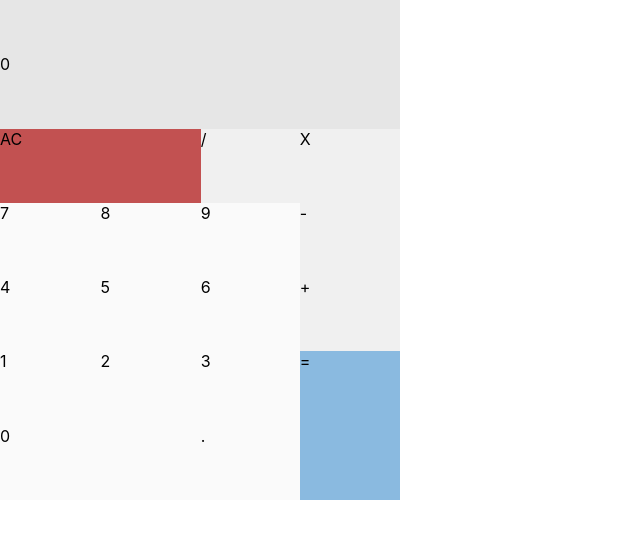
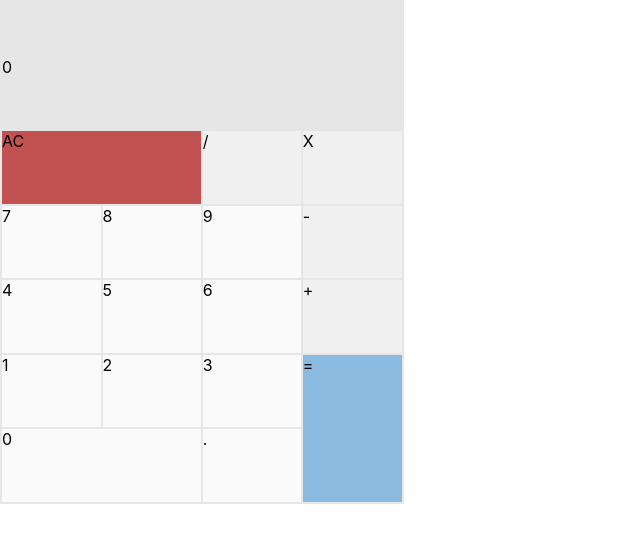
Before and after one commit to joshchoo/react-fp-calculator, a React (Create React App) app: page / in a window 1280 px wide. Shown: the top 542 px of the page, without its empty margins (0-640 px from the left). Built offline with nearby package versions, Linux system fonts and the light colour scheme.

Commit message:
add gaps and padding around calculator

```diff
--- a/src/index.css
+++ b/src/index.css
@@ -22,9 +22,12 @@ code {
     'four five six add'
     'one two three equal'
     'zero zero decimal equal';
-  background-color: #e6e6e6;
+  grid-column-gap: 2px;
+  grid-row-gap: 2px;
+  padding: 2px;
   height: 500px;
   width: 400px;
+  background-color: #e6e6e6;
 }
 
 .calculator__button--type-ac {
```
